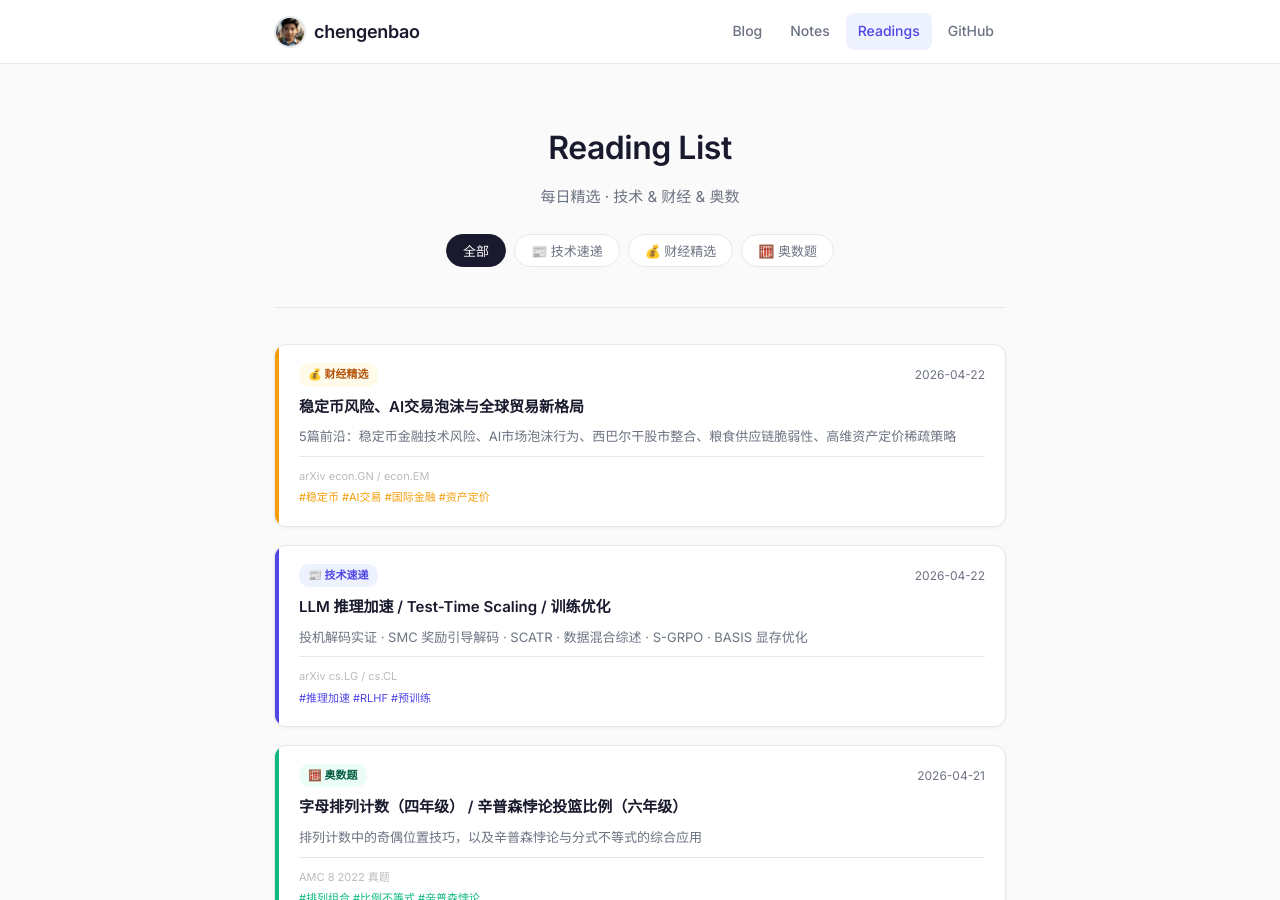
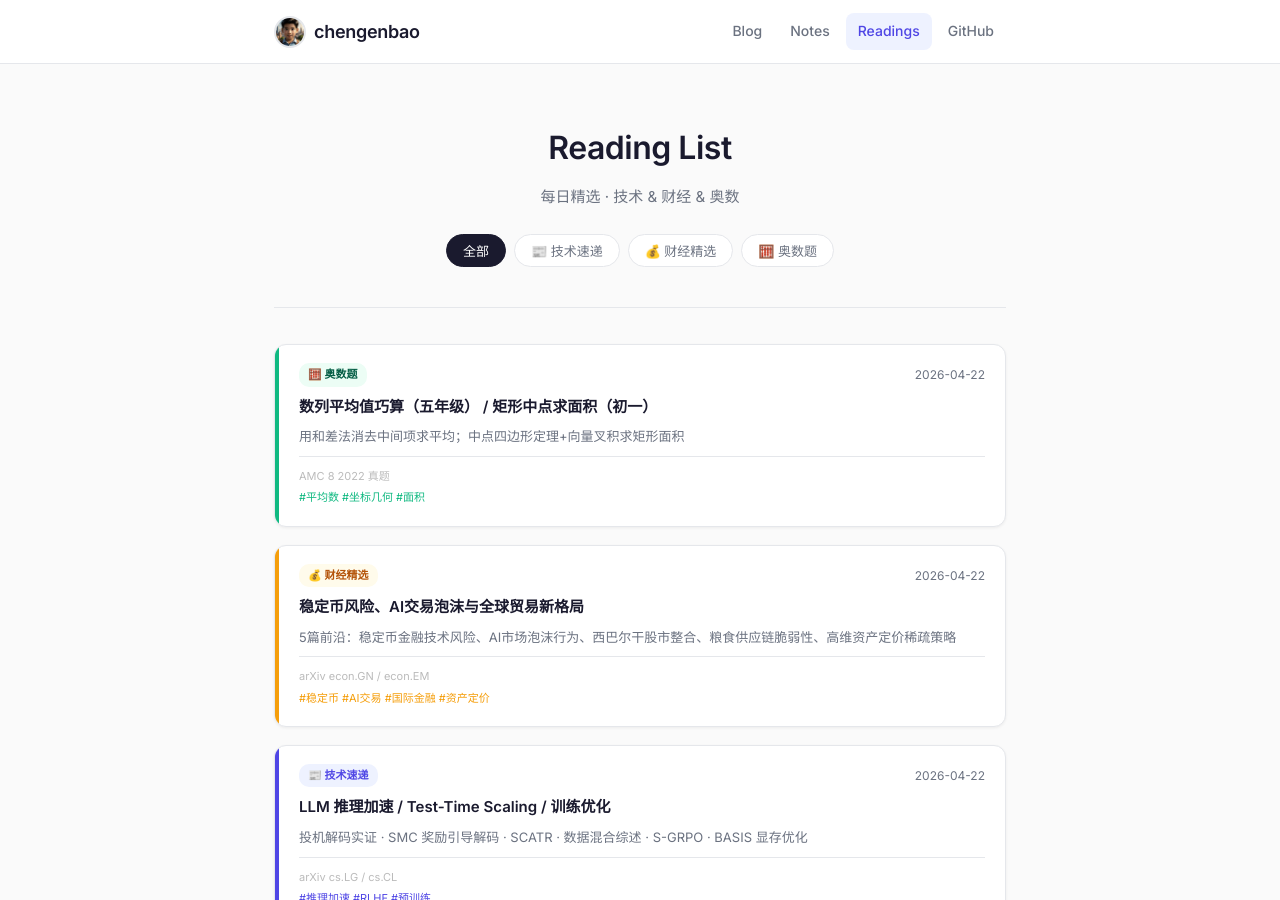
Before and after one commit to chengenbao/chengenbao.github.io, a Jekyll site: the page built from reading-list/index.md, in a window 1280 px wide and 900 px high. Built offline with Jekyll 4.4.1, drawn with Linux system fonts in a browser that asks for light colours.

Commit message:
add math card 2026-04-22

```diff
--- a/reading-list/index.md
+++ b/reading-list/index.md
@@ -18,6 +18,21 @@
   </div>
 
   <div class="rl-grid">
+<a class="rl-card math" href="/reading-list/2026-04-22-math/">
+  <div class="rl-accent"></div>
+  <div class="rl-body">
+    <div class="rl-top">
+      <span class="rl-badge math">🧮 奥数题</span>
+      <time>2026-04-22</time>
+    </div>
+    <h2>数列平均值巧算（五年级） / 矩形中点求面积（初一）</h2>
+    <p>用和差法消去中间项求平均；中点四边形定理+向量叉积求矩形面积</p>
+    <div class="rl-meta">
+      <span class="rl-source">AMC 8 2022 真题</span>
+      <span class="rl-tags">#平均数 #坐标几何 #面积</span>
+    </div>
+  </div>
+</a>
 <a class="rl-card finance" href="/reading-list/2026-04-22-finance-daily/">
   <div class="rl-accent"></div>
   <div class="rl-body">
```
